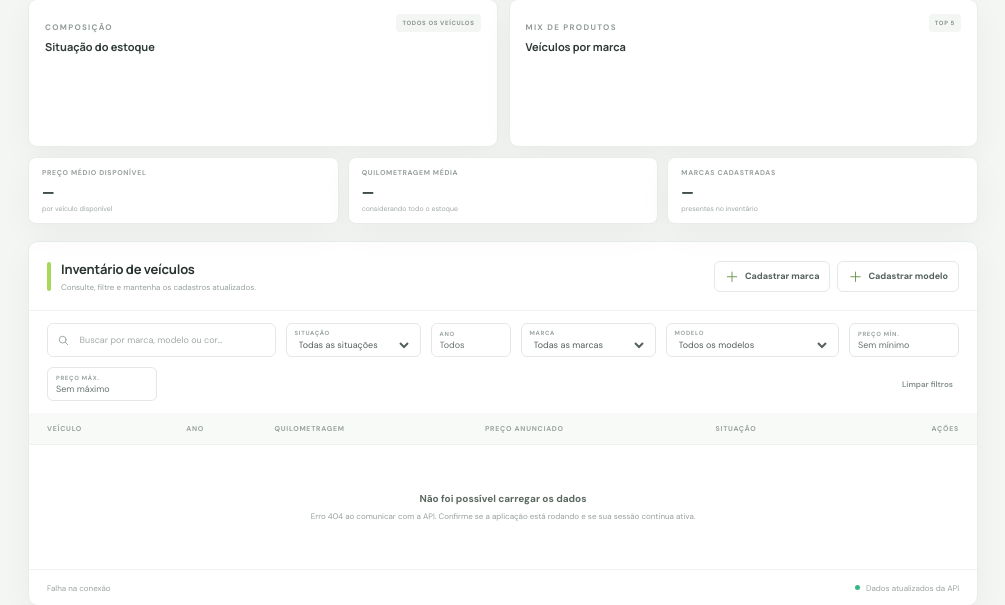
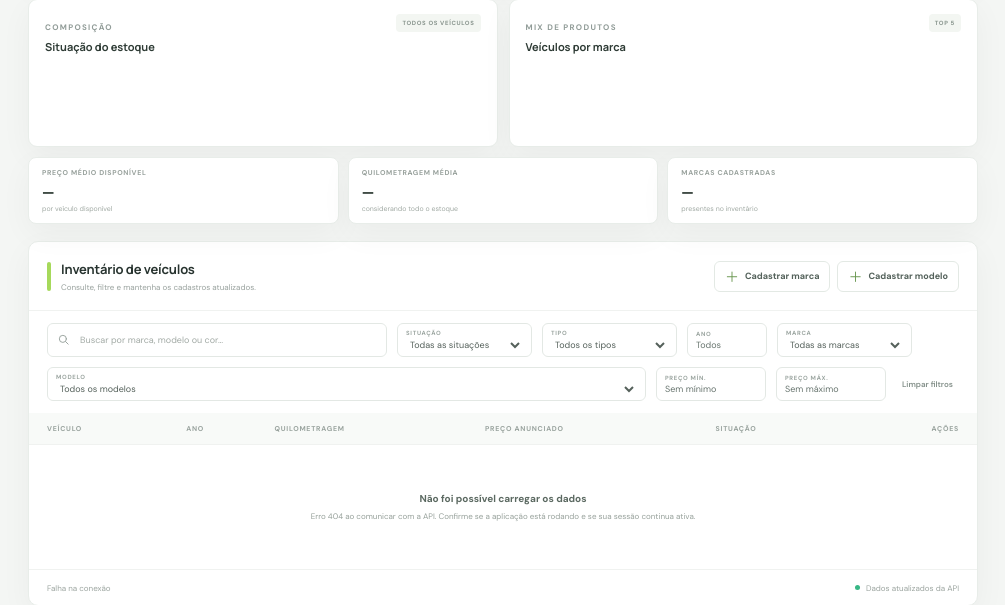
Before and after one commit to marinizedev/gestao-estoque-veiculos, a web app: page /index.html in a window 1280 px wide. Shown: the part 855-1460 px from the top of the page, without its empty margins (264-1269 px from the left). Run offline with its HTML, style and script files only (its server is not run), Linux system fonts and the light colour scheme; data that the repository does not hold is empty; database files in the repository are not loaded.

Commit message:
feat: inclui tipo no formulário, filtros e exportação CSV

```diff
--- a/src/main/resources/static/app.js
+++ b/src/main/resources/static/app.js
@@ -155,6 +155,20 @@ function statusClass(status) {
     VENDIDO: "status-sold",
     DESCONTINUADO: "status-discontinued",
   })[status] || "status-discontinued";
+}
+
+/* --- Tipo do veículo --- */
+const TIPOS_VEICULO = {
+  HATCH: "Hatch",
+  SEDA: "Sedã",
+  SUV: "SUV",
+  PICAPE: "Picape",
+  COUPE: "Cupê",
+  MOTO: "Moto",
+};
+
+function tipoLabel(tipo) {
+  return TIPOS_VEICULO[tipo] || tipo || "—";
 }
 
 /* --- Ícone do veículo --- */
@@ -361,7 +375,7 @@ function renderRows(rows) {
             <span class="vehicle-thumb">${vehicleIcon()}</span>
             <span>
               <span class="vehicle-name">${esc(vehicle.modelo || "Modelo")}</span>
-              <span class="vehicle-brand">${esc(vehicle.marca || "Marca não informada")} · ${esc(vehicle.cor || "")}</span>
+              <span class="vehicle-brand">${esc(vehicle.marca || "Marca não informada")} · ${esc(tipoLabel(vehicle.tipo))} · ${esc(vehicle.cor || "")}</span>
             </span>
           </div>
         </td>
@@ -478,6 +492,7 @@ async function loadVehicles() {
   const params = new URLSearchParams();
 
   const status = $("#filterStatus").value;
+  const tipo = $("#filterTipo").value;
   const year = $("#filterYear").value;
   const search = $("#filterSearch").value.trim().toLocaleLowerCase("pt-BR");
 
@@ -504,6 +519,7 @@ async function loadVehicles() {
   }
 
   if (status) params.set("status", status);
+  if (tipo) params.set("tipo", tipo);
   if (year) params.set("ano", year);
 
   // Se escolher um modelo sem escolher marca, também restringimos à marca dele.
@@ -520,7 +536,7 @@ async function loadVehicles() {
     // A busca textual continua sendo feita no navegador.
     if (search) {
       rows = rows.filter((vehicle) =>
-        [vehicle.marca, vehicle.modelo, vehicle.cor].some((value) =>
+        [vehicle.marca, vehicle.modelo, vehicle.cor, tipoLabel(vehicle.tipo)].some((value) =>
           String(value || "").toLocaleLowerCase("pt-BR").includes(search)
         )
       );
@@ -550,6 +566,9 @@ function renderVehicleFields(record) {
     .join("");
 
   const isSelected = (status) => (record?.status === status ? "selected" : "");
+  const tipoOptions = Object.entries(TIPOS_VEICULO)
+    .map(([valor, rotulo]) => `<option value="${valor}" ${record?.tipo === valor ? "selected" : ""}>${rotulo}</option>`)
+    .join("");
 
   $("#dialogFields").innerHTML = `
     <div class="field full">
@@ -557,6 +576,13 @@ function renderVehicleFields(record) {
       <select id="field-modeloId" name="modeloId" required>
         <option value="">Selecione</option>
         ${modelOptions}
+      </select>
+    </div>
+    <div class="field">
+      <label for="field-tipo">Tipo de veículo</label>
+      <select id="field-tipo" name="tipo" required>
+        <option value="">Selecione</option>
+        ${tipoOptions}
       </select>
     </div>
     ${field("Ano de fabricação", "anoFabricacao", "number", record?.anoFabricacao ?? "")}
@@ -661,6 +687,7 @@ async function saveForm(event) {
     method = state.editingId ? "PUT" : "POST";
     payload = {
       modeloId: Number(form.get("modeloId")),
+      tipo: form.get("tipo"),
       anoFabricacao: Number(form.get("anoFabricacao")),
       cor: form.get("cor").trim(),
       preco: Number(form.get("preco")),
@@ -710,6 +737,7 @@ function exportCsv() {
     "ID",
     "Marca",
     "Modelo",
+    "Tipo",
     "Ano de fabricação",
     "Cor",
     "Preço",
@@ -721,6 +749,7 @@ function exportCsv() {
     vehicle.id,
     vehicle.marca,
     vehicle.modelo,
+    tipoLabel(vehicle.tipo),
     vehicle.anoFabricacao,
     vehicle.cor,
     Number(vehicle.preco || 0).toFixed(2),
@@ -820,6 +849,7 @@ async function prepareLogout(event) {
 function clearFilterFields() {
   $("#filterSearch").value = "";
   $("#filterStatus").value = "";
+  $("#filterTipo").value = "";
   $("#filterYear").value = "";
   $("#filterBrand").value = "";
   $("#filterModel").value = "";
@@ -875,6 +905,7 @@ $("#showroomGrid").addEventListener("click", (event) => {
 /* --- Filtros --- */
 $("#filterSearch").addEventListener("input", loadVehicles);
 $("#filterStatus").addEventListener("change", loadVehicles);
+$("#filterTipo").addEventListener("change", loadVehicles);
 $("#filterYear").addEventListener("input", loadVehicles);
 
 $("#filterBrand").addEventListener("change", () => {
--- a/src/main/resources/static/index.html
+++ b/src/main/resources/static/index.html
@@ -343,6 +343,19 @@
               </select>
             </label>
 
+            <label class="filter-select">
+              <span>TIPO</span>
+              <select id="filterTipo" aria-label="Filtrar por tipo de veículo">
+                <option value="">Todos os tipos</option>
+                <option value="HATCH">Hatch</option>
+                <option value="SEDA">Sedã</option>
+                <option value="SUV">SUV</option>
+                <option value="PICAPE">Picape</option>
+                <option value="COUPE">Cupê</option>
+                <option value="MOTO">Moto</option>
+              </select>
+            </label>
+
             <label class="filter-select year-filter">
               <span>ANO</span>
               <input
```
